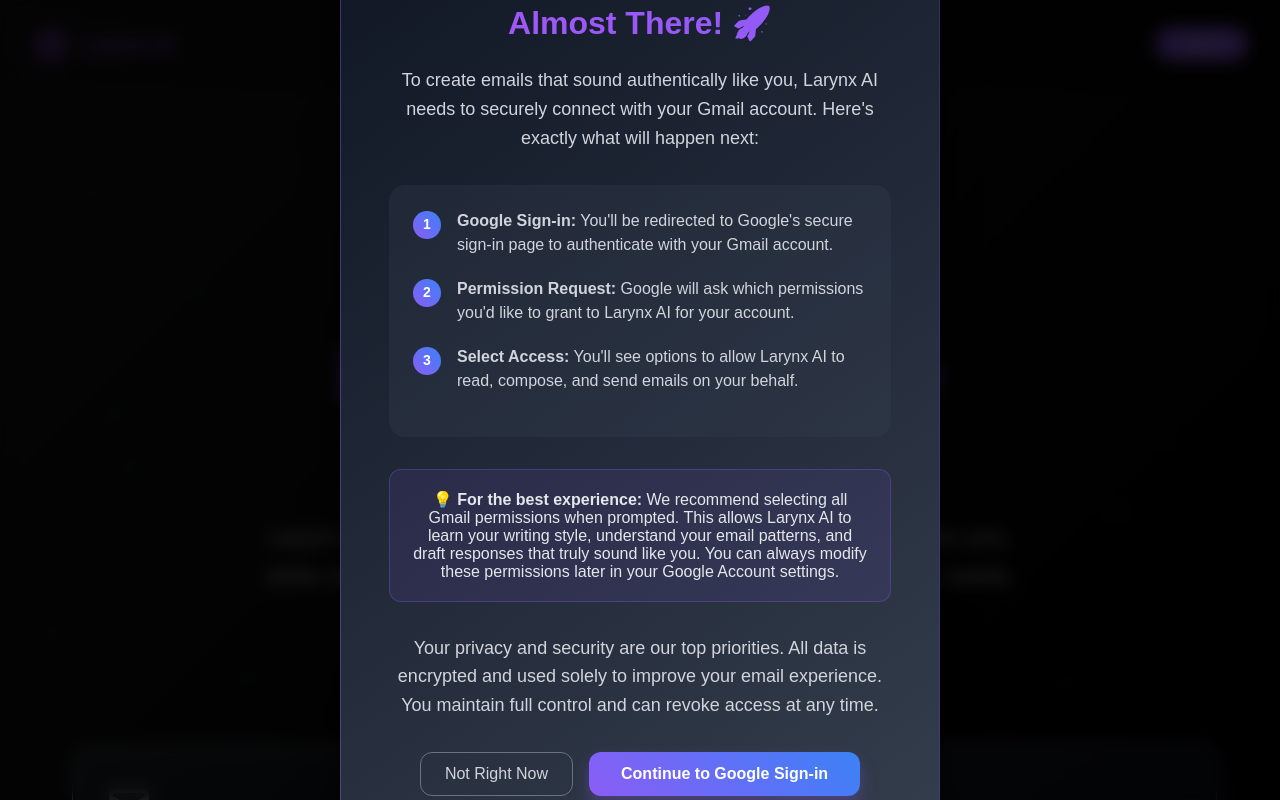
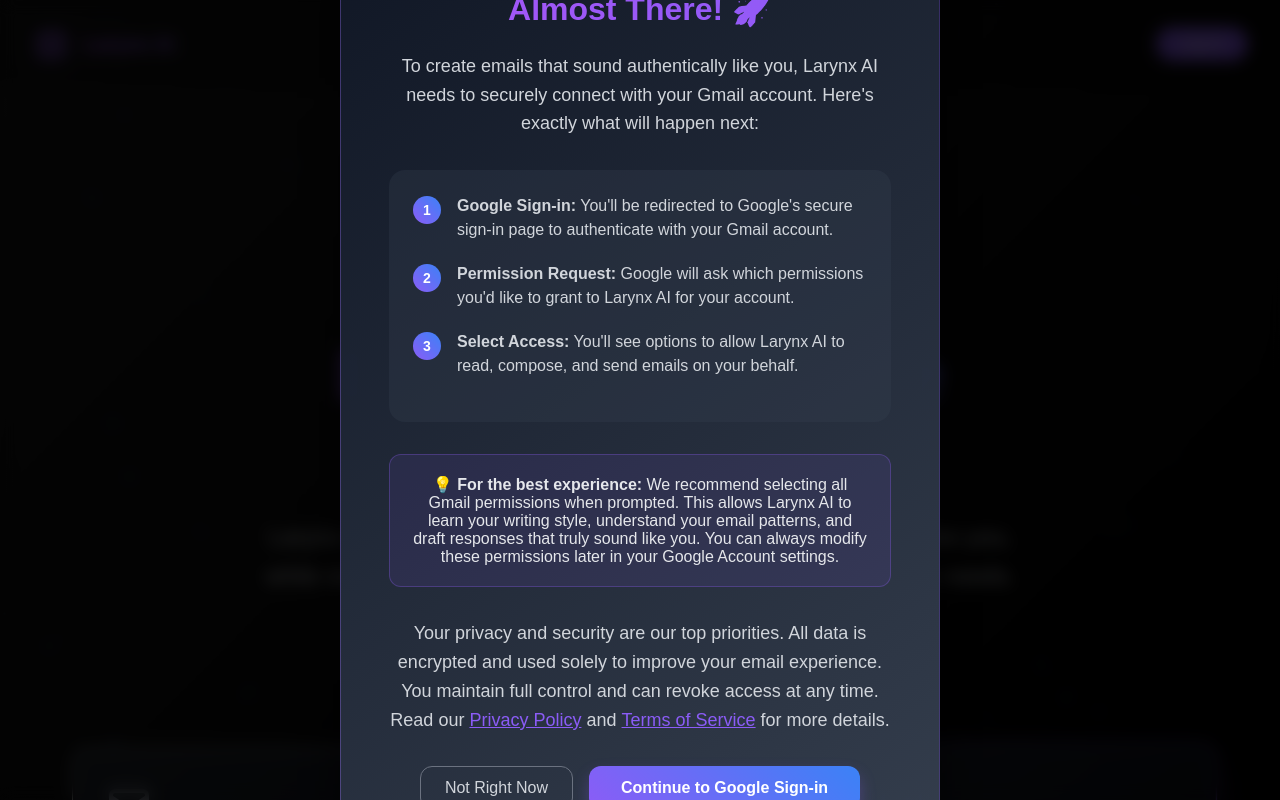
Before and after one commit to NygerianPrynce/Larynx, a React (Vite) app in the folder larynx-frontend/: page /login in a window 1280 px wide. Both pictures are taken after a click on the button "Get Started". Shown: the top 800 px of the page. Built offline with nearby package versions, Linux system fonts and the light colour scheme.

Commit message:
updates loginpage

```diff
--- a/larynx-frontend/src/pages/LoginPage.jsx
+++ b/larynx-frontend/src/pages/LoginPage.jsx
@@ -30,7 +30,8 @@
 
 const InventoryIcon = ({ style }) => (
   <svg style={style} fill="none" stroke="currentColor" viewBox="0 0 24 24">
-    <path strokeLinecap="round" strokeLinejoin="round" strokeWidth={2} d="M9 5H7a2 2 0 00-2 2v10a2 2 0 002 2h8a2 2 0 002-2V7a2 2 0 00-2-2h-2M9 5a2 2 0 002 2h2a2 2 0 002-2M9 5a2 2 0 012-2h2a2 2 0 012 2m-3 7h3m-3 4h3m-6-4h.01M9 16h.01" />
+    <path strokeLinecap="round" strokeLinejoin="round" strokeWidth={2} d="M20 7l-8-4-8 4m16 0l-8 4m8-4v10l-8 4m0-10L4 7m8 4v10" />
+    <path strokeLinecap="round" strokeLinejoin="round" strokeWidth={2} d="M7.5 4.21l4.5 2.6 4.5-2.6M7.5 4.21l-2.5 1.44 2.5 1.44M16.5 4.21l2.5 1.44-2.5 1.44" />
   </svg>
 )
 
@@ -358,7 +359,7 @@
       justifyContent: 'center',
       fontSize: '24px',
       fontWeight: 'bold',
-      margin: '0 auto 16px'
+      margin: '0 auto 24px'
     },
     stepTitle: {
       fontSize: '20px',
@@ -525,7 +526,7 @@
       fontSize: '16px',
       lineHeight: '1.5'
     },
-    stepNumber: {
+    modalStepNumber: {
       background: 'linear-gradient(45deg, #8b5cf6, #3b82f6)',
       color: 'white',
       borderRadius: '50%',
@@ -897,21 +898,21 @@
 
             <div style={styles.stepsList}>
               <div style={styles.stepItem}>
-                <div style={styles.stepNumber}>1</div>
+                <div style={styles.modalStepNumber}>1</div>
                 <div style={styles.stepText}>
                   <strong>Google Sign-in:</strong> You'll be redirected to Google's secure sign-in page to authenticate with your Gmail account.
                 </div>
               </div>
 
               <div style={styles.stepItem}>
-                <div style={styles.stepNumber}>2</div>
+                <div style={styles.modalStepNumber}>2</div>
                 <div style={styles.stepText}>
                   <strong>Permission Request:</strong> Google will ask which permissions you'd like to grant to Larynx AI for your account.
                 </div>
               </div>
 
               <div style={styles.stepItem}>
-                <div style={styles.stepNumber}>3</div>
+                <div style={styles.modalStepNumber}>3</div>
                 <div style={styles.stepText}>
                   <strong>Select Access:</strong> You'll see options to allow Larynx AI to read, compose, and send emails on your behalf.
                 </div>
@@ -926,7 +927,15 @@
 
             <p style={styles.modalText}>
               Your privacy and security are our top priorities. All data is encrypted and used solely to improve your email experience.
-              You maintain full control and can revoke access at any time.
+              You maintain full control and can revoke access at any time. Read our{' '}
+              <a href="/privacy" style={styles.modalLink} className="modal-link" target="_blank" rel="noopener noreferrer">
+                Privacy Policy
+              </a>{' '}
+              and{' '}
+              <a href="/terms" style={styles.modalLink} className="modal-link" target="_blank" rel="noopener noreferrer">
+                Terms of Service
+              </a>{' '}
+              for more details.
             </p>
 
             <div style={styles.modalButtons}>
```
